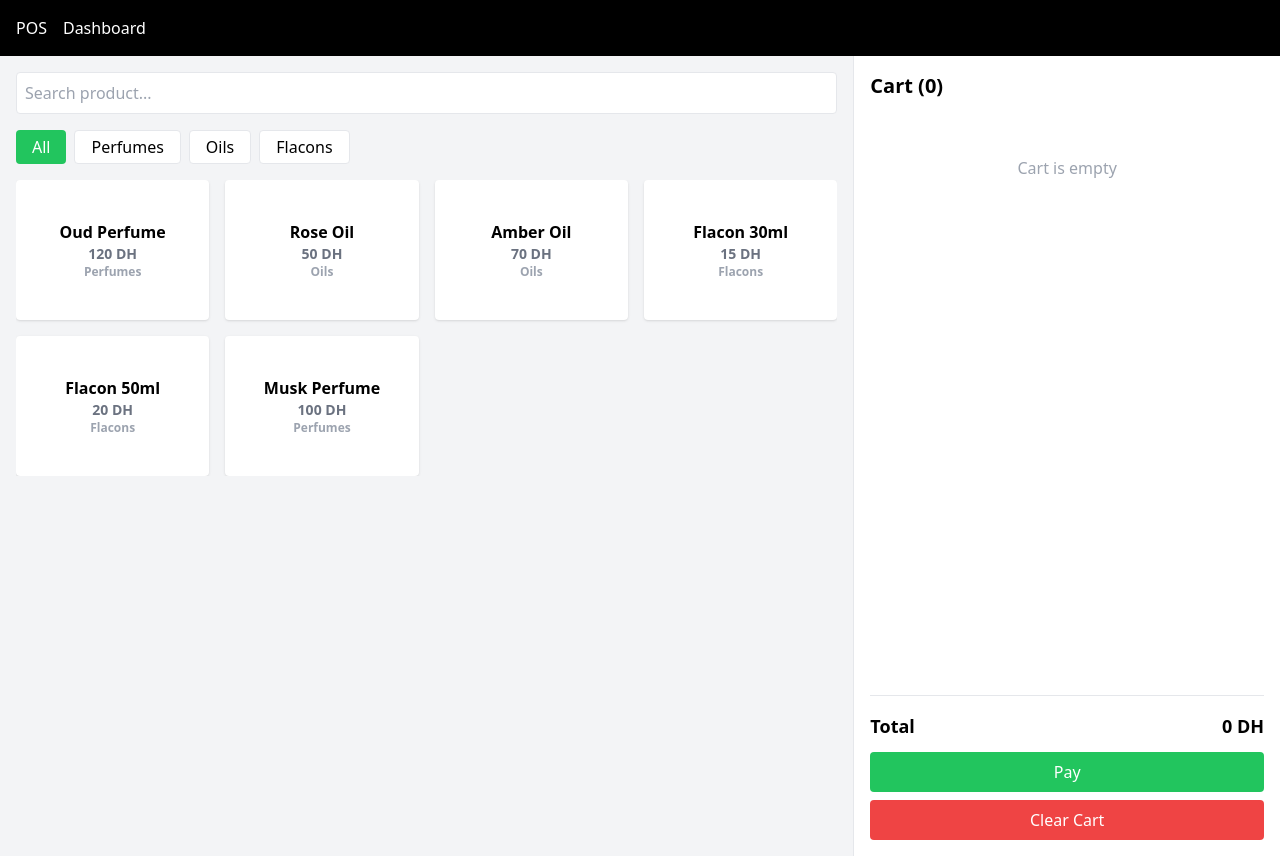
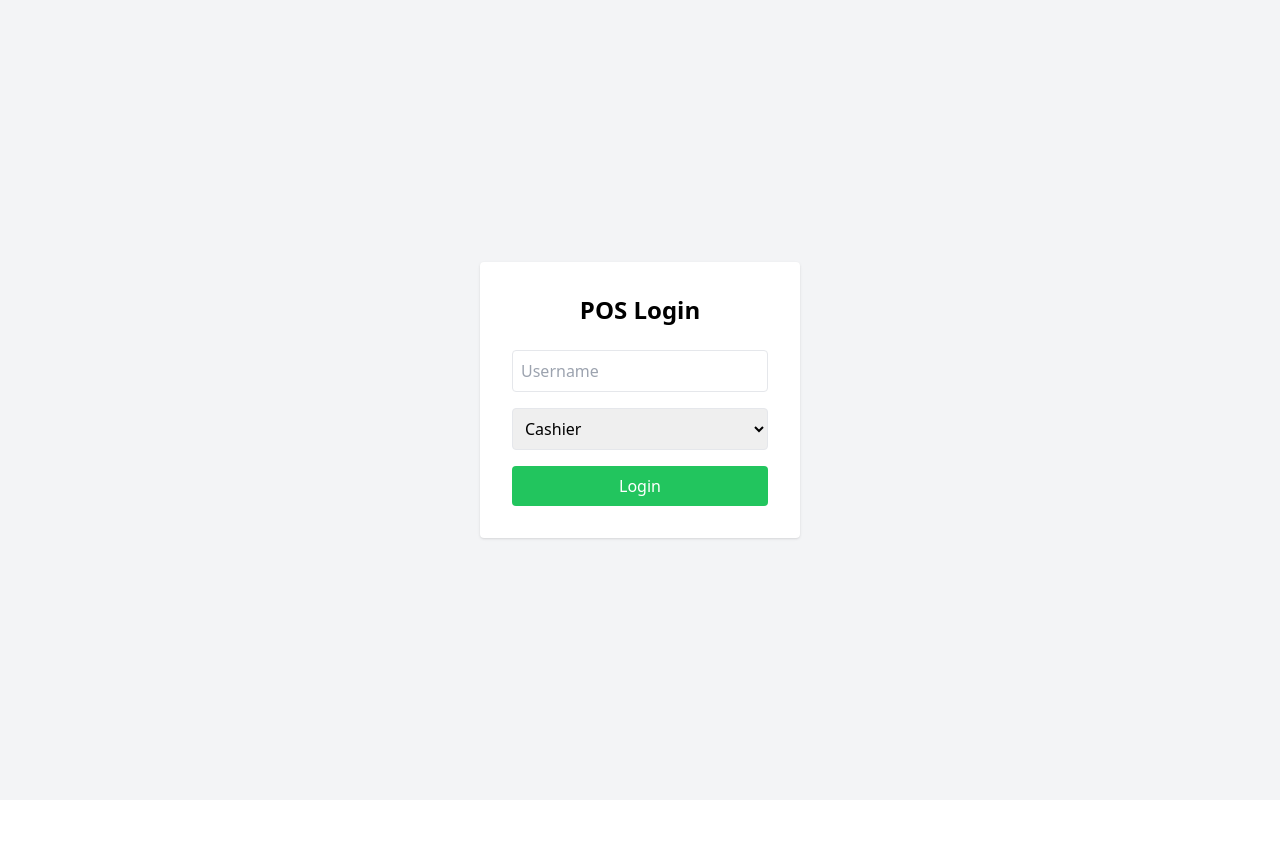
Before and after one commit to mosadikdev/POSMO, a React (Vite) app in the folder pos-frontend/: page / in a window 1280 px wide. After the commit the page ends 800 px from the top, so only its background shows below. Built offline with nearby package versions, Linux system fonts and the light colour scheme.

Commit message:
Add role-based login system (Admin / Cashier)

```diff
--- a/pos-frontend/src/App.jsx
+++ b/pos-frontend/src/App.jsx
@@ -1,21 +1,49 @@
-import { useState } from "react";
+import { useState, useEffect } from "react";
 import POS from "./pages/POS";
 import Dashboard from "./pages/Dashboard";
+import Login from "./pages/Login";
 
 export default function App() {
+  const [user, setUser] = useState(null);
   const [page, setPage] = useState("pos");
+
+  useEffect(() => {
+    const storedUser =
+      JSON.parse(localStorage.getItem("pos_user"));
+    if (storedUser) setUser(storedUser);
+  }, []);
+
+  const logout = () => {
+    localStorage.removeItem("pos_user");
+    setUser(null);
+  };
+
+  if (!user) return <Login setUser={setUser} />;
 
   return (
     <div>
       {/* NAVBAR */}
-      <div className="bg-black text-white p-4 flex gap-4">
-        <button onClick={() => setPage("pos")}>
-          POS
-        </button>
+      <div className="bg-black text-white p-4 flex justify-between">
+        <div className="flex gap-4">
+          <button onClick={() => setPage("pos")}>
+            POS
+          </button>
 
-        <button onClick={() => setPage("dashboard")}>
-          Dashboard
-        </button>
+          {user.role === "admin" && (
+            <button
+              onClick={() => setPage("dashboard")}
+            >
+              Dashboard
+            </button>
+          )}
+        </div>
+
+        <div className="flex gap-4 items-center">
+          <span>{user.username}</span>
+          <button onClick={logout}>
+            Logout
+          </button>
+        </div>
       </div>
 
       {page === "pos" ? <POS /> : <Dashboard />}
--- /dev/null
+++ b/pos-frontend/src/pages/Login.jsx
@@ -0,0 +1,46 @@
+import { useState } from "react";
+
+export default function Login({ setUser }) {
+  const [username, setUsername] = useState("");
+  const [role, setRole] = useState("cashier");
+
+  const handleLogin = () => {
+    const userData = { username, role };
+    localStorage.setItem("pos_user", JSON.stringify(userData));
+    setUser(userData);
+  };
+
+  return (
+    <div className="h-screen flex items-center justify-center bg-gray-100">
+      <div className="bg-white p-8 rounded shadow w-80">
+        <h1 className="text-2xl font-bold mb-6 text-center">
+          POS Login
+        </h1>
+
+        <input
+          type="text"
+          placeholder="Username"
+          className="w-full p-2 border rounded mb-4"
+          value={username}
+          onChange={(e) => setUsername(e.target.value)}
+        />
+
+        <select
+          className="w-full p-2 border rounded mb-4"
+          value={role}
+          onChange={(e) => setRole(e.target.value)}
+        >
+          <option value="cashier">Cashier</option>
+          <option value="admin">Admin</option>
+        </select>
+
+        <button
+          onClick={handleLogin}
+          className="w-full bg-green-500 text-white py-2 rounded"
+        >
+          Login
+        </button>
+      </div>
+    </div>
+  );
+}
```
